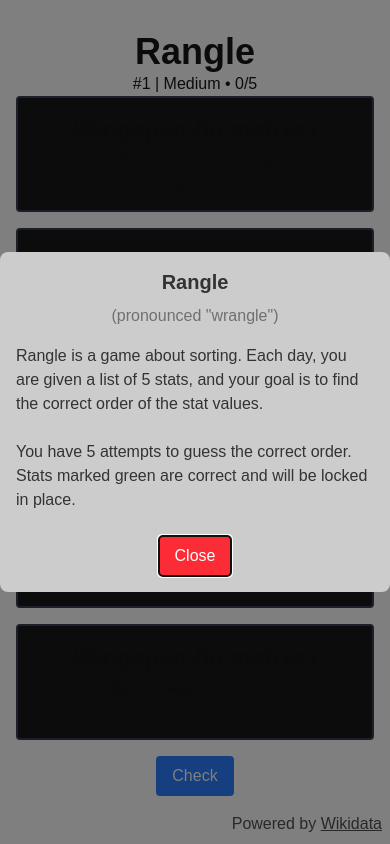
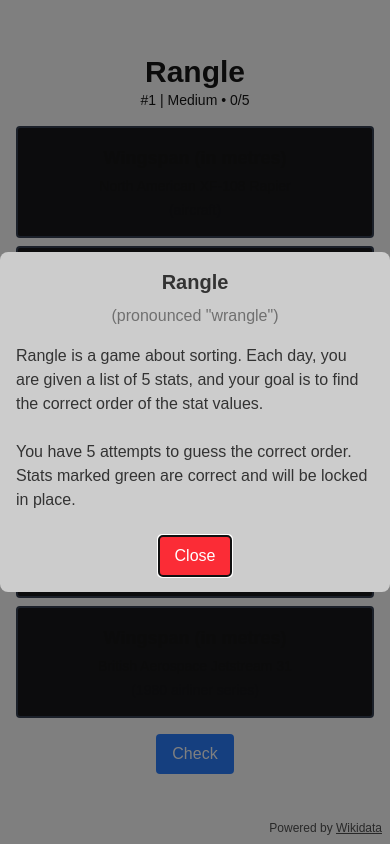
Before and after one commit to obfuscatedgenerated/rangle, a Next.js app: page / in a window 390 px wide. Built offline with nearby package versions, Linux system fonts and the light colour scheme.

Commit message:
improve mobile layout

```diff
--- a/src/app/page.tsx
+++ b/src/app/page.tsx
@@ -6,10 +6,10 @@ export default function Home() {
         <main className="flex-1 flex-col m-4 flex items-center justify-center">
             <InfoPopup/>
 
-            <h1 className="text-4xl font-bold">Rangle</h1>
+            <h1 className="text-3xl sm:text-4xl font-bold">Rangle</h1>
             <Game />
 
-            <p className="fixed right-2 bottom-2 opacity-75">Powered by <a href="https://www.wikidata.org/" target="_blank" rel="noopener noreferrer" className="underline">Wikidata</a></p>
+            <p className="fixed right-2 bottom-2 opacity-75 text-xs sm:text-lg">Powered by <a href="https://www.wikidata.org/" target="_blank" rel="noopener noreferrer" className="underline">Wikidata</a></p>
         </main>
     );
 }
--- a/src/components/DraggableStats.tsx
+++ b/src/components/DraggableStats.tsx
@@ -34,7 +34,7 @@ const DraggableStat = ({ stat, correct, finished }: DraggableStatProps) => {
             ${correct || finished ? "" : "cursor-move"}
             `}
         >
-            <p className="text-2xl font-bold pointer-events-none">{stat.metric}{
+            <p className="text-balance text-center text-lg sm:text-2xl font-bold pointer-events-none">{stat.metric}{
                 finished
                     ? `: ${stat.prefix}${stat.value.toLocaleString()}${stat.suffix}`
                     : stat.unit_hint ? ` (${stat.unit_hint})` : ""
@@ -88,7 +88,7 @@ export const DraggableStats = ({puzzle, on_reorder, correct_positions, finished}
     return (
         <DndContext collisionDetection={closestCenter} onDragEnd={handle_drag_end}>
             <SortableContext items={sortable_ids} strategy={verticalListSortingStrategy}>
-                <div className="flex flex-col gap-4 w-full max-w-2xl mx-auto">
+                <div className="flex flex-col gap-2 sm:gap-4 w-full max-w-2xl mx-auto">
                     {puzzle.map((stat, index) => (
                         <DraggableStat
                             key={stat.id}
--- a/src/components/Game.tsx
+++ b/src/components/Game.tsx
@@ -108,10 +108,11 @@ export const Game = () => {
         <>
             <SharePopup open={share_open} on_close={() => setShareOpen(false)} attempts={attempts} today_data={today_data} />
 
-            <p>#{today_data.number} | {today_data.difficulty} • {attempts.length}/5</p>
+            <p className="mb-4 sm:mb-8 text-sm sm:text-lg">#{today_data.number} | {today_data.difficulty} • {attempts.length}/5</p>
+
             <DraggableStats puzzle={current_order} on_reorder={on_reorder} correct_positions={correct_positions} finished={finished} />
 
-            <button disabled={finished} className="my-4 px-4 py-2 bg-blue-500 text-white rounded cursor-pointer disabled:bg-gray-500" onClick={check_answer}>
+            <button disabled={finished} className="my-4 sm:my-6 px-4 py-2 bg-blue-500 text-white rounded cursor-pointer disabled:bg-gray-500" onClick={check_answer}>
                 Check
             </button>
         </>
```
